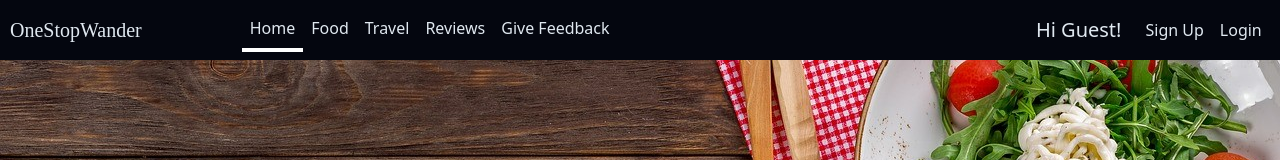
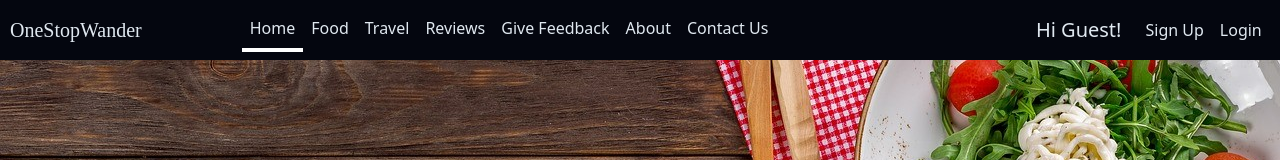
Before and after one commit to nirmayee/WEBDESIGN_GROUPPROJ, a React (Create React App) app in the folder frontend/: page /myblogs in a window 1280 px wide. Shown: the top 160 px of the page. Built offline with nearby package versions, Linux system fonts and the light colour scheme; grey boxes are pictures that could not be loaded; what react-geocode would draw is missing.

Commit message:
About and contact pages link

```diff
--- a/frontend/src/App.js
+++ b/frontend/src/App.js
@@ -13,6 +13,8 @@ import BlogId from './Components/BlogId';
 import Footer from './Components/Footer/footer';
 import SocialMedia from './Components/SocialMedia.js/SocialMedia';
 import RealHome from './Components/RealHome';
+import About from './Components/About';
+import Contact from './Components/Contact';
 
 
 
@@ -62,6 +64,8 @@ class App extends Component{
 				<Route path ='/home' component={ RealHome} />
 				<Route path ='/travel' component={Travel} />
 				<Route path ='/food' component={Food} />
+                <Route path ='/about' component={About} />
+                <Route path ='/contact' component={Contact} />
                 <Route path ='/blog' component={Home} />
 				<Route path ='/myblogs' component={ (props) => <Blog credentials= {this.state.credentials} blogs={this.state.blogs} writeBlog = {(details)=>this.writeBlog(details)}/>} />
                 <Route exact path="/signup" component={SignUpModal} />
--- a/frontend/src/Components/TopNav.jsx
+++ b/frontend/src/Components/TopNav.jsx
@@ -40,6 +40,8 @@ const TopNav = () => {
 							: <Nav.Link activeClassName="active" as={NavLink} to='/myblogs' className='navbar-text' href="#myblogs">Give Feedback</Nav.Link>
 
 						}
+              <Nav.Link activeClassName="active" exact as={NavLink} to='/about' className='navbar-text' href="#about">About</Nav.Link>
+              <Nav.Link activeClassName="active" exact as={NavLink} to='/contact' className='navbar-text' href="#contact">Contact Us</Nav.Link>
             </Nav>
             </Col>
             <Col lg={3} className="d-flex justify-content-center">
```
